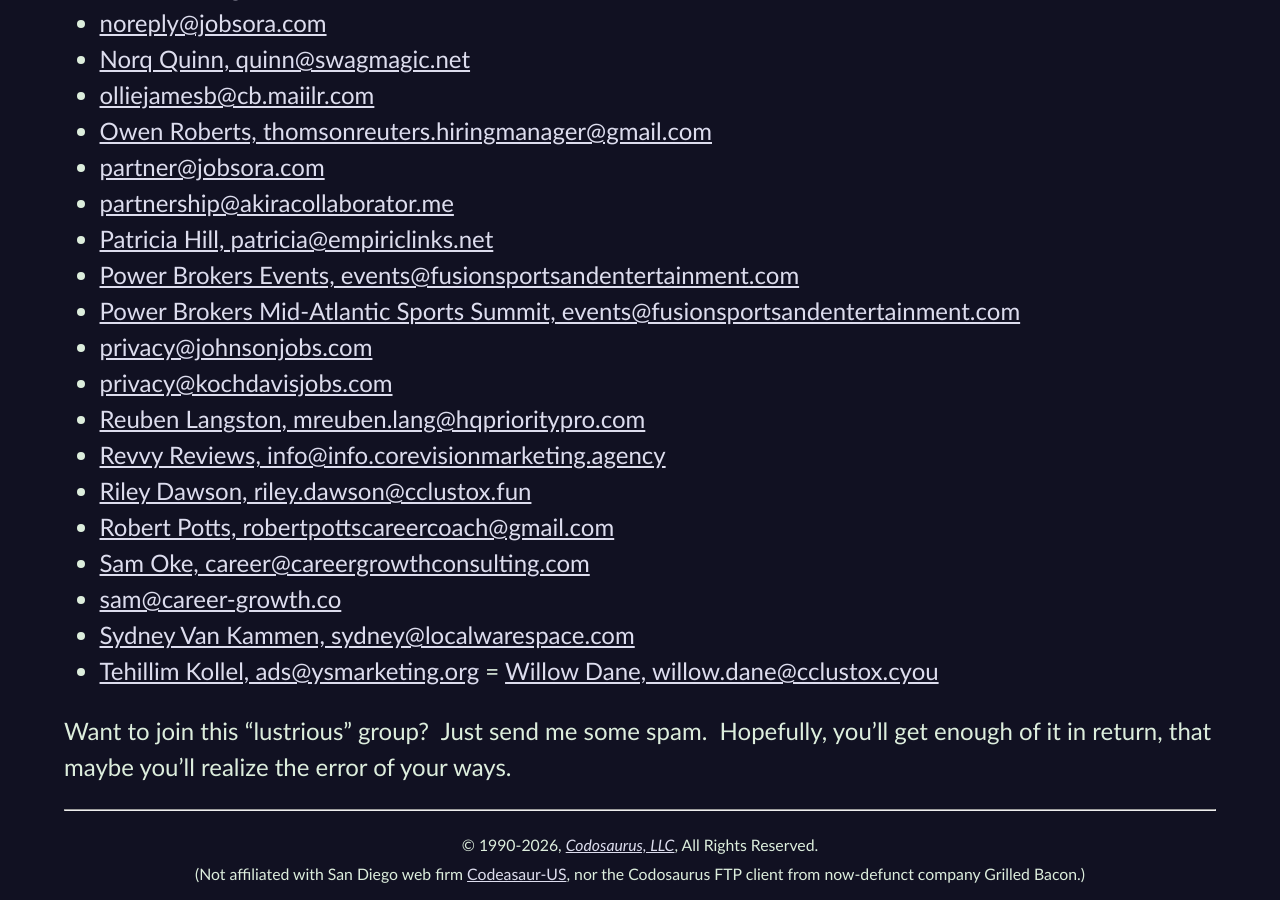
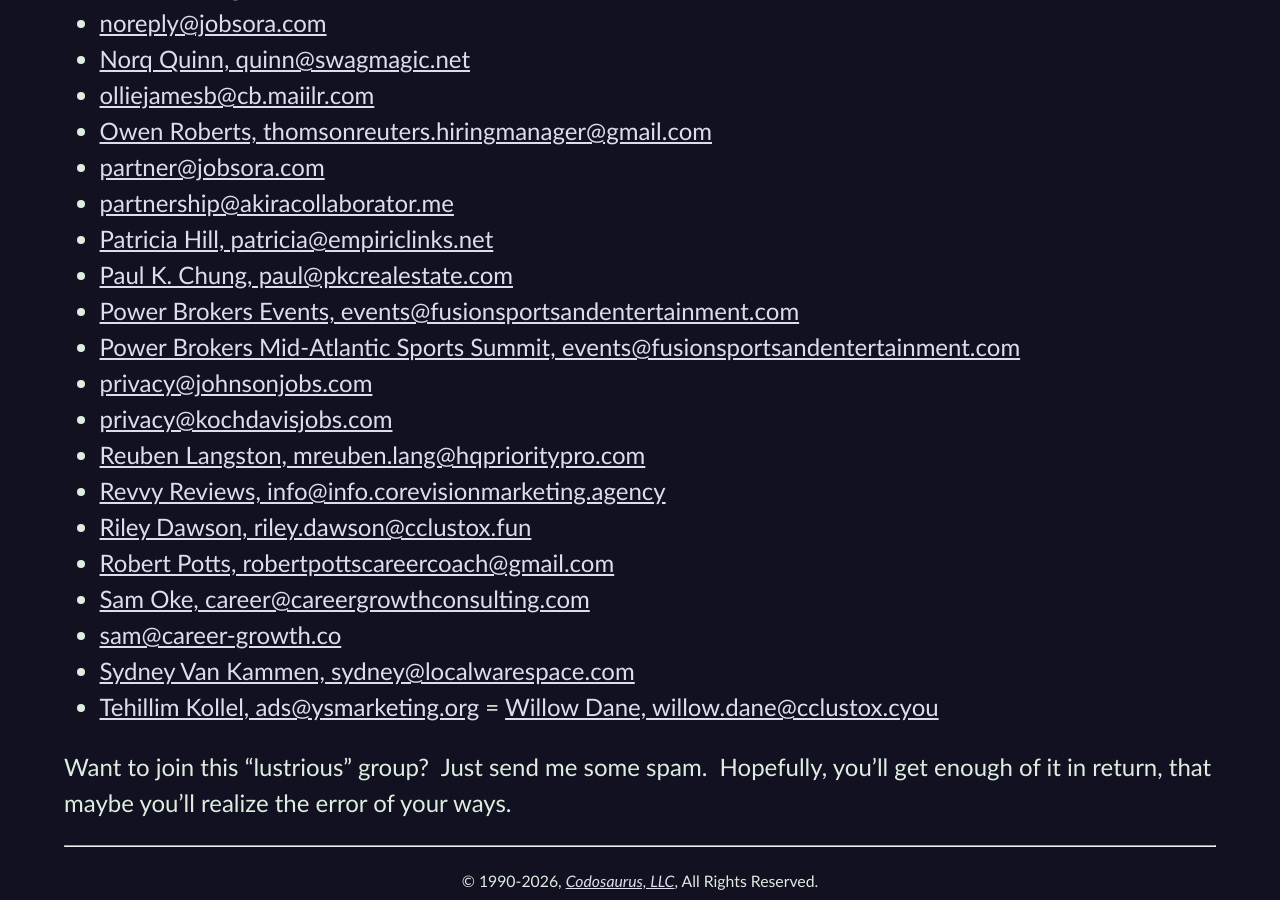
Before and after one commit to CodosaurusLLC/CodosaurusLLC.github.io, a Jekyll site: the page built from spambait.md, in a window 1280 px wide and 900 px high, scrolled down 1917 px. Built offline with Jekyll 4.4.1, drawn with Linux system fonts in a browser that asks for light colours; our own code applies the rules of GitHub Pages for plain Markdown files.

Commit message:
add spammer

```diff
--- a/spambait.md
+++ b/spambait.md
@@ -54,6 +54,7 @@
 - [partner@jobsora.com](mailto:partner@jobsora.com)
 - [partnership@akiracollaborator.me](mailto:partnership@akiracollaborator.me)
 - [Patricia Hill, patricia@empiriclinks.net](mailto:patricia@empiriclinks.net)
+- [Paul K. Chung, paul@pkcrealestate.com](mailto:paul@pkcrealestate.com)
 - [Power Brokers Events, events@fusionsportsandentertainment.com](mailto:events@fusionsportsandentertainment.com)
 - [Power Brokers Mid-Atlantic Sports Summit, events@fusionsportsandentertainment.com](mailto:events@fusionsportsandentertainment.com)
 - [privacy@johnsonjobs.com](mailto:privacy@johnsonjobs.com)
```
